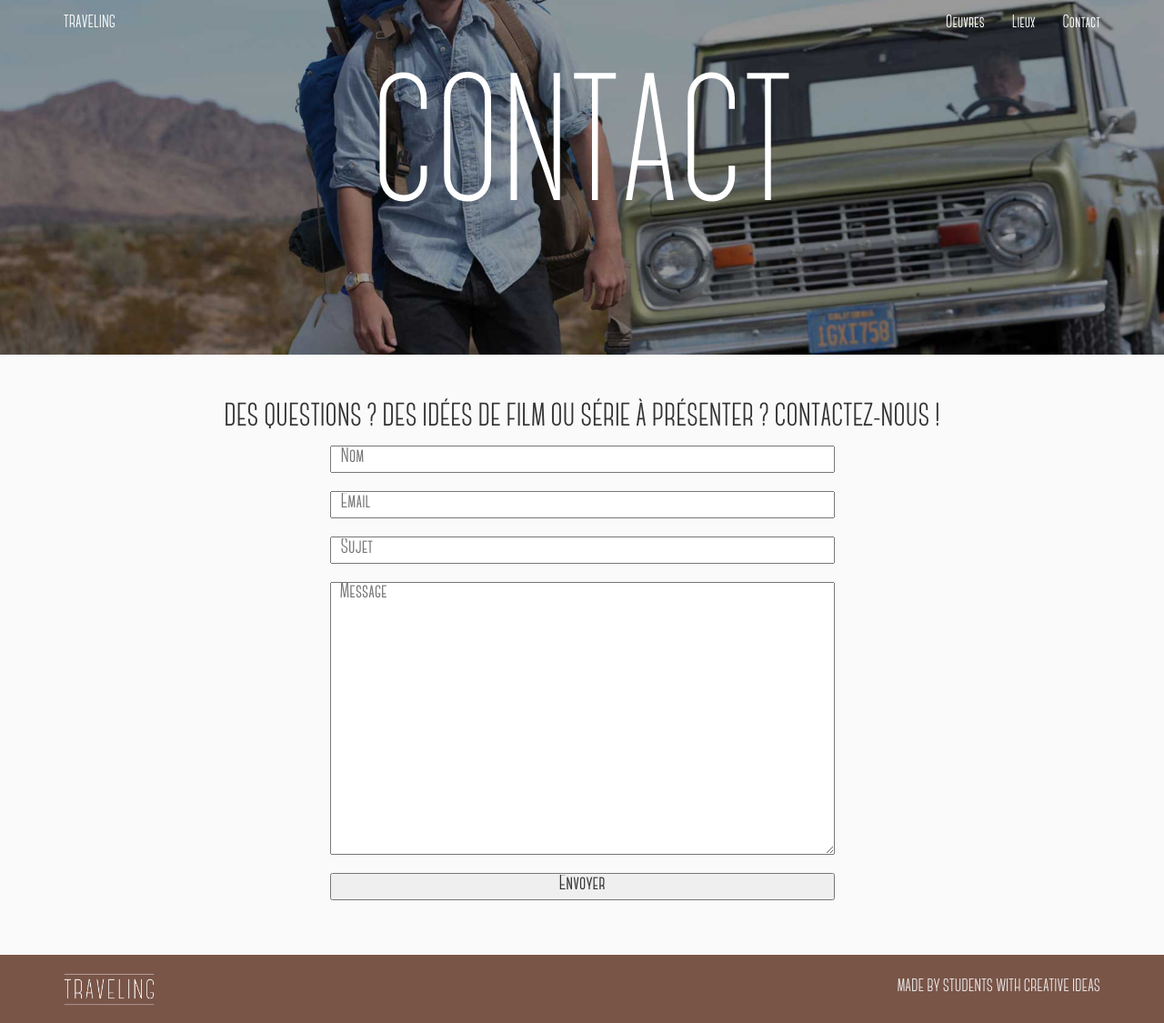
After one commit to corentindechomet/traveling, a PHP site: page /contact.php in a window 1280 px wide. The commit adds this page. Shown: the whole page at 91% size. Run offline with PHP 8.4, Linux system fonts and the light colour scheme; some libraries are stand-ins or nearby versions.

Commit message:
Ajout pages et resuetes sql (ville/nature/contact)

```diff
--- /dev/null
+++ b/contact.php
@@ -0,0 +1,90 @@
+<!doctype html>
+<html lang="fr">
+<head>
+	<meta charset="utf-8">
+	<title>Traveling</title>
+	<link rel="stylesheet" href="https://maxcdn.bootstrapcdn.com/font-awesome/4.7.0/css/font-awesome.min.css">
+	<link rel="stylesheet" href="css/normalize_v5.css">
+	<link rel="stylesheet" href="css/bootstrap.min.css">
+	<link rel="stylesheet" href="css/style.css">
+	<link rel="stylesheet" href="css/list.css">
+</head>
+<body>
+	<div class="overlay">
+		<div id="myNavTop" class="topPart">
+			<div class="container-fluid">
+				<div class="row topPartContent">
+				</div>
+				<i class="fa fa-arrow-circle-up up carousel-control" href='#carousel-vertical' role='button' data-slide='prev' aria-hidden="true"></i>
+				<i class="fa fa-arrow-circle-down down carousel-control" href='#carousel-vertical' role='button' data-slide='next' aria-hidden="true"></i>
+			</div>
+		</div>
+		<div id="myNavBottom" class="bottomPart">
+			<div class="container-fluid">
+				<div class="row">
+					<div class="col-md-12 mapReceiver">
+						<div id="map"></div>
+					</div>
+				</div>
+			</div>
+		</div>
+	</div>
+
+	<?php include 'menu.php' ?>
+
+	<header class="header">
+		<div class="container">
+			<div class="row">
+				<div class="col-md-8 col-md-offset-2">
+					<h1>contact</h1>
+				</div>
+			</div>
+		</div>
+	</header>
+
+	<section id="main">
+		<div class="container">
+			<div class="row contact-form">
+			<h2>Des questions ? Des idées de film ou série à présenter ? Contactez-nous !</h2>
+			<form>
+				<div class="col-md-offset-3 col-md-6">
+					<input placeholder="Nom" name="nom" value="" type="text">
+				</div>
+				<div class="col-md-offset-3 col-md-6">
+					<input placeholder="Email" name="prenom" value="" type="text">
+				</div>
+				<div class="col-md-offset-3 col-md-6">
+					<input placeholder="Sujet" name="sujet" value="" type="text">
+				</div>
+				<div class="col-md-offset-3 col-md-6">
+					<textarea placeholder="Message" name="message"></textarea>
+				</div>
+				<div class="col-md-offset-3 col-md-6">
+					<input placeholder="Sujet" name="search" value="Envoyer" type="submit">
+				</div>
+			</form>
+			</div>
+		</div>
+	</section>
+	<section id="footer">
+		<div class="container">
+			<div class="row">
+				<div class="col-md-4">
+					<img src="imgs/logoWhite.png" alt="" style="width:100px">
+				</div>
+				<div class="col-md-4 col-md-offset-4">
+					<p>MADE BY STUDENTS WITH CREATIVE IDEAS</p>
+				</div>
+			</div>
+		</div>
+	</section>
+		</body>
+		<script src="js/jquery-3.1.1.min.js"></script>
+		<script src="js/smoothState.js"></script>
+		<script src="js/bootstrap.min.js"></script>
+		<script src="https://maps.googleapis.com/maps/api/js?key=AIzaSyCyludd9u3BMWppTxeU0NUzvxUdRGI42I0"></script>
+		<script src="js/script.js"></script>
+		<script>
+
+		</script>
+		</html>
--- a/css/style.css
+++ b/css/style.css
@@ -239,6 +239,8 @@ section#mainContent{
   color: rgba(255,255,255,0.9);
 }
 
+.desire a{text-decoration: none;}
+
 .card.urban, .card.nature, .card.escape{
   padding: 35px;
   cursor: pointer;
@@ -414,6 +416,27 @@ a.closebtn{
 }
 
 
+/*Contact*/
+.contact-form h2{
+  text-align: center;
+  font-size:36px;
+}
+
+.contact-form input,.contact-form textarea{
+  width:100%;
+  height:30px;
+  margin:10px 0;
+  padding:0 10px;
+  padding-bottom:5px;
+
+  font-size:24px;
+}
+
+.contact-form textarea{
+  padding-top:10px;
+  height:300px;
+}
+
 /* Footer */
 #footer{
   margin-top: 0;
```
Also changed, not shown: index.php (+16 -8 lines), nature.php (added, +93 -0 lines), urban.php (added, +93 -0 lines).
